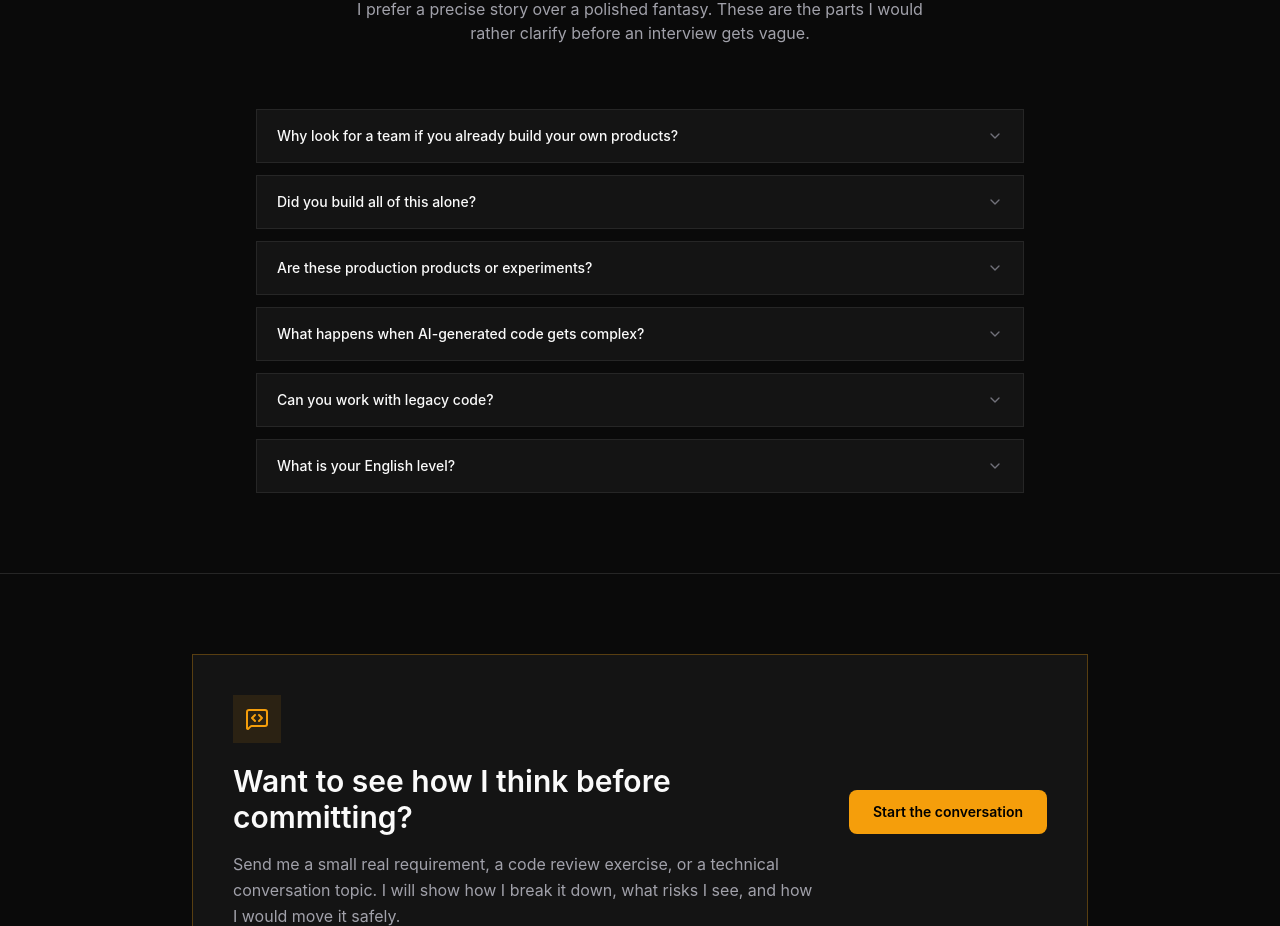
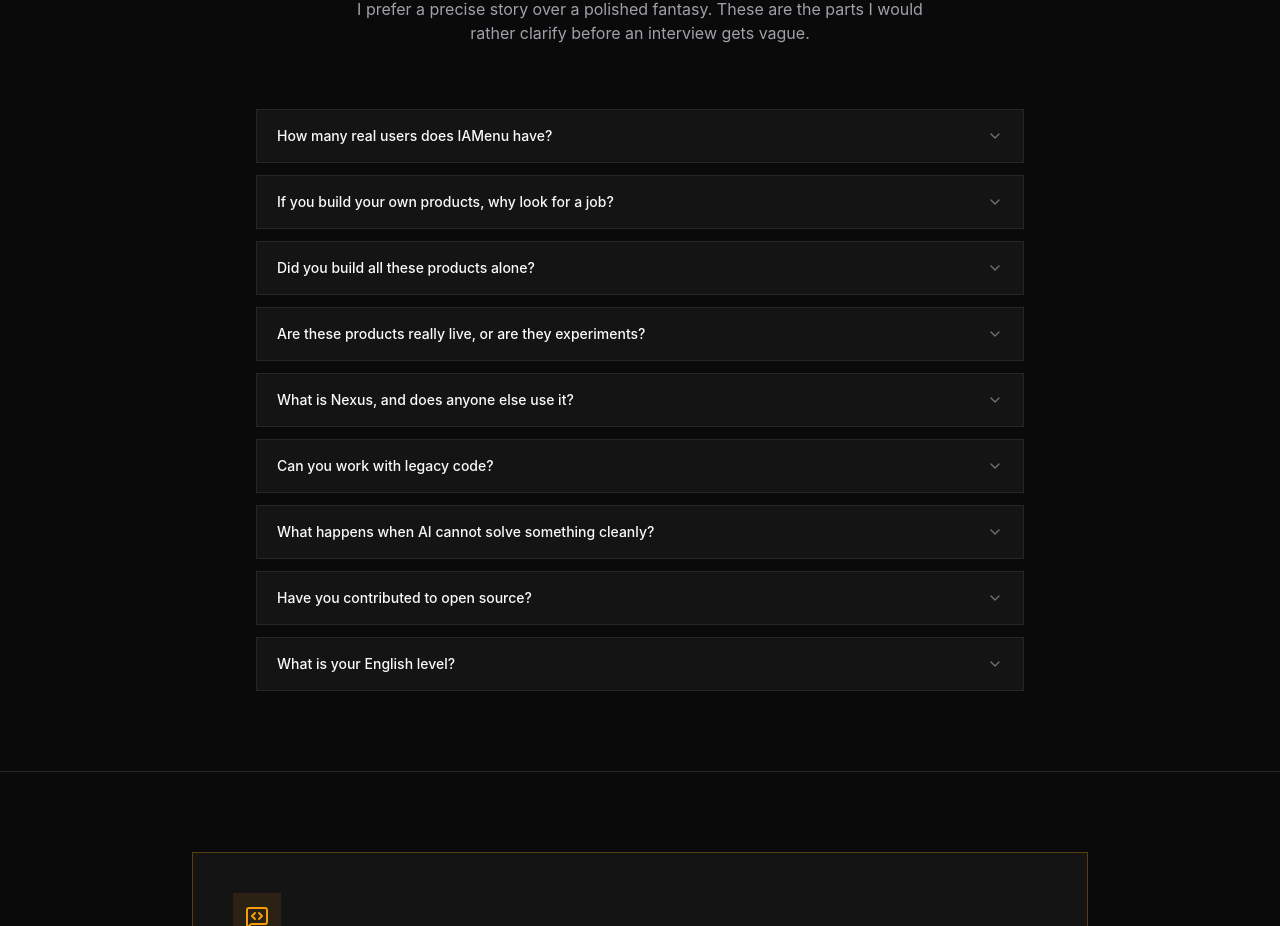
Before and after one commit to fenixgx/curriculum, a Next.js app: page / in a window 1280 px wide. Shown: the part 9236-10162 px from the top of the page. Built offline with nearby package versions, Linux system fonts and the light colour scheme.

Commit message:
copy: make honest answers more transparent

```diff
--- a/src/data/answers.ts
+++ b/src/data/answers.ts
@@ -5,29 +5,44 @@ export interface HonestAnswer {
 
 export const honestAnswers: HonestAnswer[] = [
   {
-    question: "Why look for a team if you already build your own products?",
+    question: "How many real users does IAMenu have?",
     answer:
-      "Because building alone teaches independence, but it also limits your speed. I want to contribute what I know about AI product development, learn from stronger engineers, and build inside a team that moves with discipline.",
+      "IAMenu is new. It launched recently and has 40+ trial users from more than 10 countries. I am not claiming paid traction yet; the first users are still in trial. The useful signal is that SEO is already bringing real people to the product.",
   },
   {
-    question: "Did you build all of this alone?",
+    question: "If you build your own products, why look for a job?",
     answer:
-      "The recent products, yes. But I also ran Roka Creativa for 15 years with a small production team. I know deadlines, clients, feedback, responsibility, and working with people. I am not attached to being the solo guy.",
+      "Because I want to work with a team, contribute what I have learned, and keep improving. AI development is moving fast, and I do not want to grow only inside my own bubble. Long term I want my products to stand on their own, but right now I want to build with stronger people around me.",
   },
   {
-    question: "Are these production products or experiments?",
+    question: "Did you build all these products alone?",
     answer:
-      "IAMenu is live with real users. MYAIBS has had real clients but is paused. Taski is in active development. Nexus is internal infrastructure. I am careful about wording because I would rather be precise than inflate the story.",
+      "The recent AI products, yes. That means I had to handle product decisions, frontend, backend, database, AI flows, deployment, and support. But I am not a person who needs to work alone: before this I ran Roka Creativa with a small production team and worked in teams earlier in my IT career.",
   },
   {
-    question: "What happens when AI-generated code gets complex?",
+    question: "Are these products really live, or are they experiments?",
     answer:
-      "I treat it like any complex code: read it, test it, document the why, and change it surgically. Nexus and the SPEC system exist because I do not trust memory alone, human or AI.",
+      "IAMenu is live and has real users. MYAIBS had real clients but is paused because the target is more specific and I chose to focus on IAMenu. Taski is in active development. Nexus is internal infrastructure for my own workflow, not a public product.",
+  },
+  {
+    question: "What is Nexus, and does anyone else use it?",
+    answer:
+      "Nexus is my personal MCP server for persistent AI development context. It stores memories, code intelligence, SPECs, logs, and project knowledge so AI sessions do not start from zero every time. Nobody else uses it and I am not selling it; I built it because I needed that workflow myself.",
   },
   {
     question: "Can you work with legacy code?",
     answer:
-      "Yes. If it works in production, I do not touch it for ego. I make the smallest useful change, preserve behavior, and only refactor when the business or the team actually benefits.",
+      "Yes. If something works in production, I do not touch it for ego. I follow the team lead, make the smallest useful change, preserve behavior, and only refactor when there is a real reason. Production code should be changed surgically.",
+  },
+  {
+    question: "What happens when AI cannot solve something cleanly?",
+    answer:
+      "Then I slow down. I read the code, test smaller pieces, ask better questions, and avoid risky changes until I understand the system. I use AI heavily, but I do not pretend it is magic. My strength is building with AI in a structured way: SPECs, context, logs, verification, and backups.",
+  },
+  {
+    question: "Have you contributed to open source?",
+    answer:
+      "Not meaningfully yet. Most of my work has been private products and client/business work. I do understand the basic GitHub workflow: branches, pull requests, reviews, and merges. I expect to improve that muscle more inside a professional team.",
   },
   {
     question: "What is your English level?",
```
